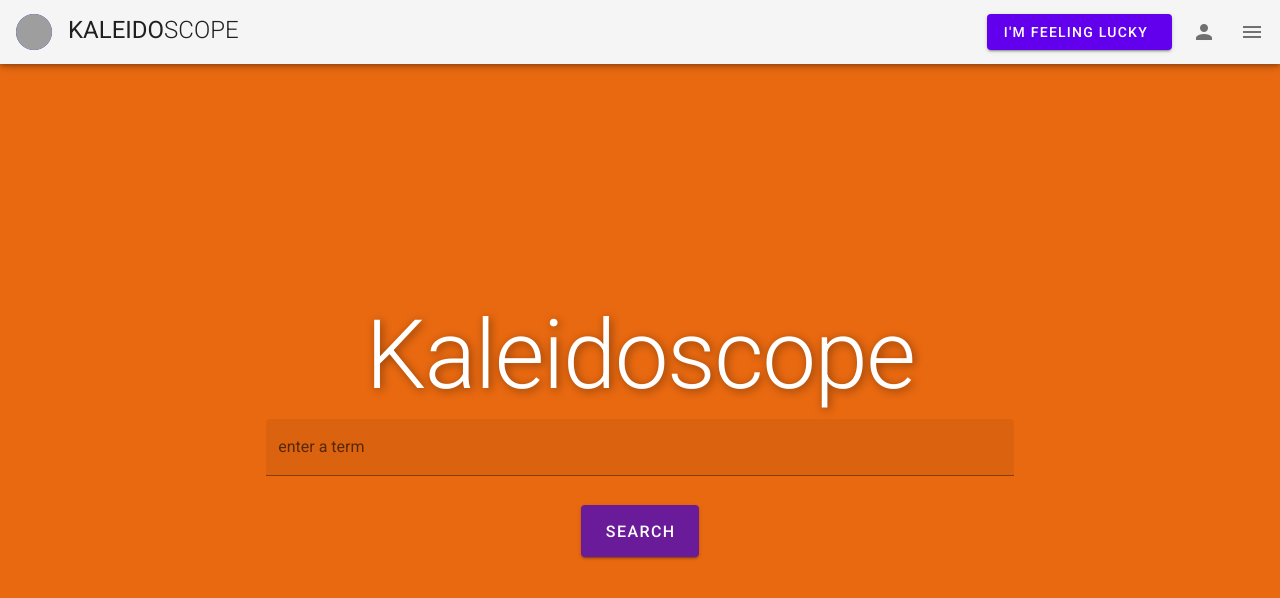
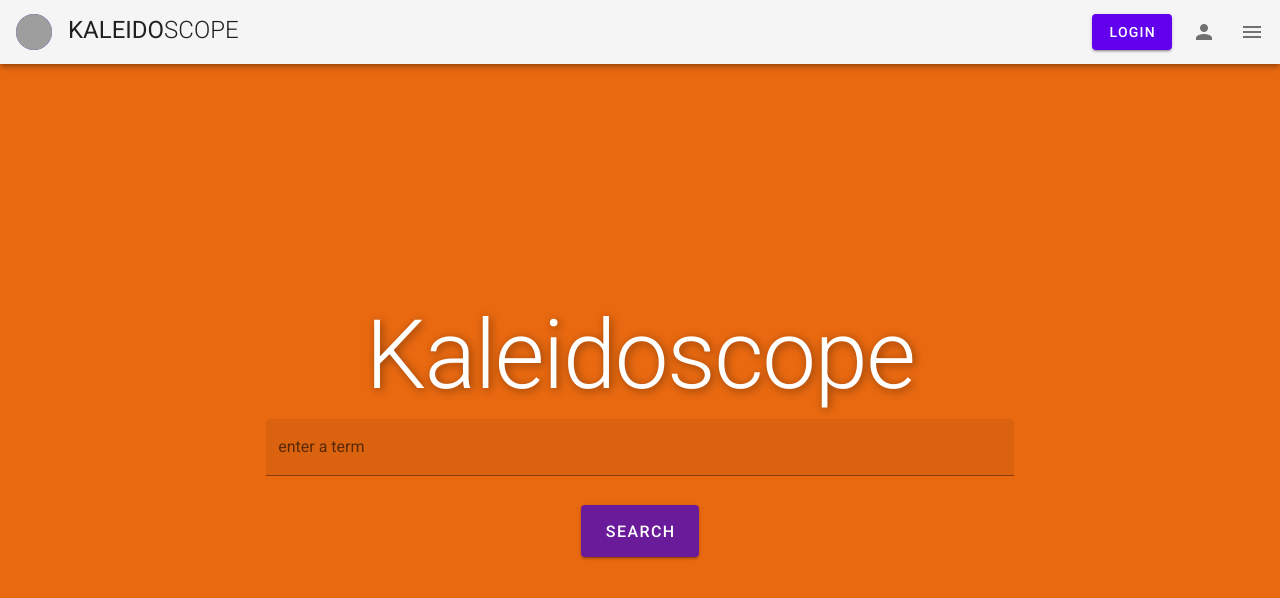
Before and after one commit to anudeike/kaleidoscope-webapp, a Vue app: page / in a window 1280 px wide. Shown: the top 598 px of the page. Built offline with nearby package versions, Linux system fonts and the light colour scheme; grey boxes are pictures that could not be loaded.

Commit message:
will leave the search component as HelloWorld

```diff
--- a/src/App.vue
+++ b/src/App.vue
@@ -19,11 +19,9 @@
               color="#6200EE"
               class="white--text mr-2"
               outline
-              href="https://github.com/vuetifyjs/vuetify/releases/latest"
-              target="_blank"
               to="/about"
       >
-        <span class="mr-2">I'm feeling Lucky</span>
+        <span class="">Login</span>
       </v-btn>
 
       <v-btn icon>
```
